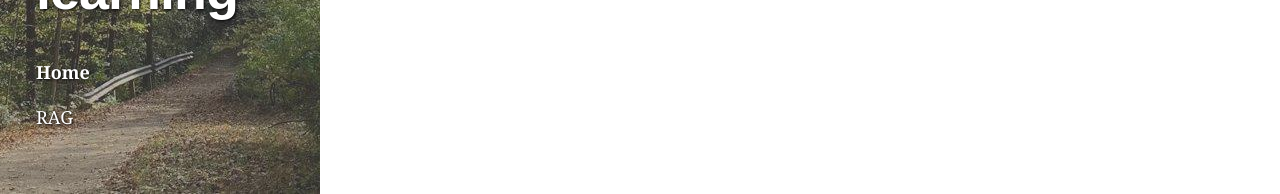
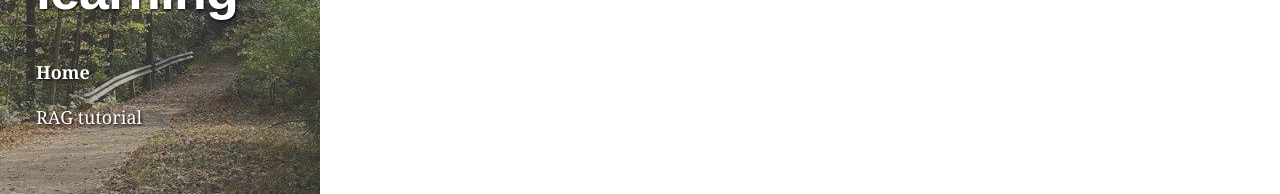
Before and after one commit to PrabuAppDev/github-pages-genai, a Jekyll site: the page built from index.md, in a window 1280 px wide. Shown: the part 706-900 px from the top of the page. Built offline with Jekyll 4.4.1, drawn with Linux system fonts in a browser that asks for light colours; nearby versions of some CDN libraries.

Commit message:
Update navigation.yml

```diff
--- a/_data/navigation.yml
+++ b/_data/navigation.yml
@@ -1,5 +1,5 @@
 - title: Home
   url: /
 
-- title: RAG
+- title: RAG tutorial
   url: /rag-tutorial/
```
